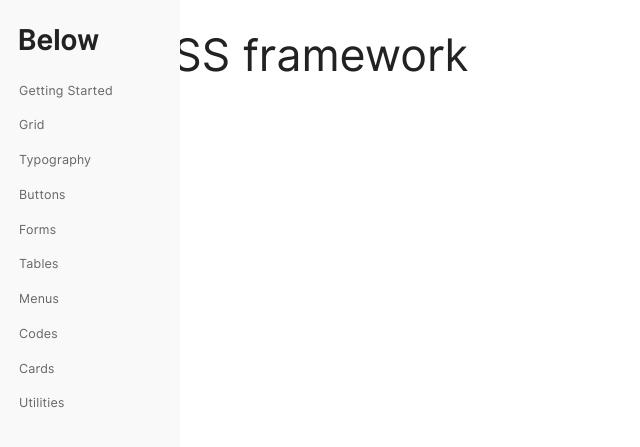
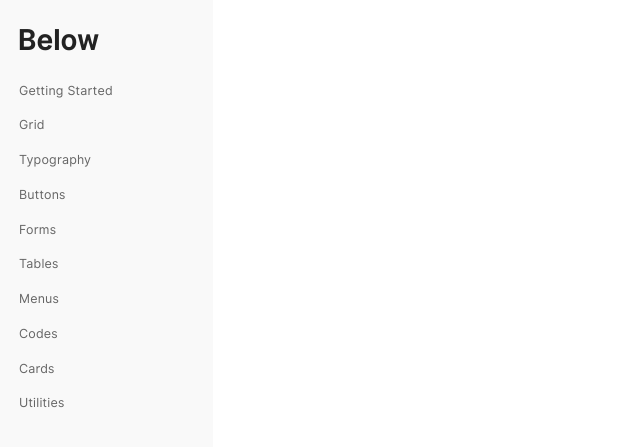
Before and after one commit to innusource/below, a Jekyll site: the page built from index.html, in a window 1280 px wide and 900 px high. Shown: the top 447 px of the window, without its empty margins (0-640 px from the left). Built offline with Jekyll 4.4.1, drawn with Linux system fonts in a browser that asks for light colours.

Commit message:
update sidebar css

```diff
--- a/_sass/docs/_sidebar.scss
+++ b/_sass/docs/_sidebar.scss
@@ -5,17 +5,16 @@
     color: #222;
 }
 .sidebar{
-    width: 180px;
-    height: 100%;
-    position: fixed;
+    height: 100vh;
+    position: sticky;
+    z-index: 1000;
     top:0;
     padding: 2vh;
     background: #f9f9f9;
     .menu-list{
         font-size: 12.5px;
         letter-spacing: 0.2px;
-        li{
-            a{
+        li a{
             display: block;
             padding: 8px 1px;
             color: #666;
@@ -27,4 +26,3 @@
         }
     }
 }
-}
```
Also changed, not shown: _sass/docs/right-sidebar.scss (deleted). Lines whose indentation alone changed are shown as unchanged.
